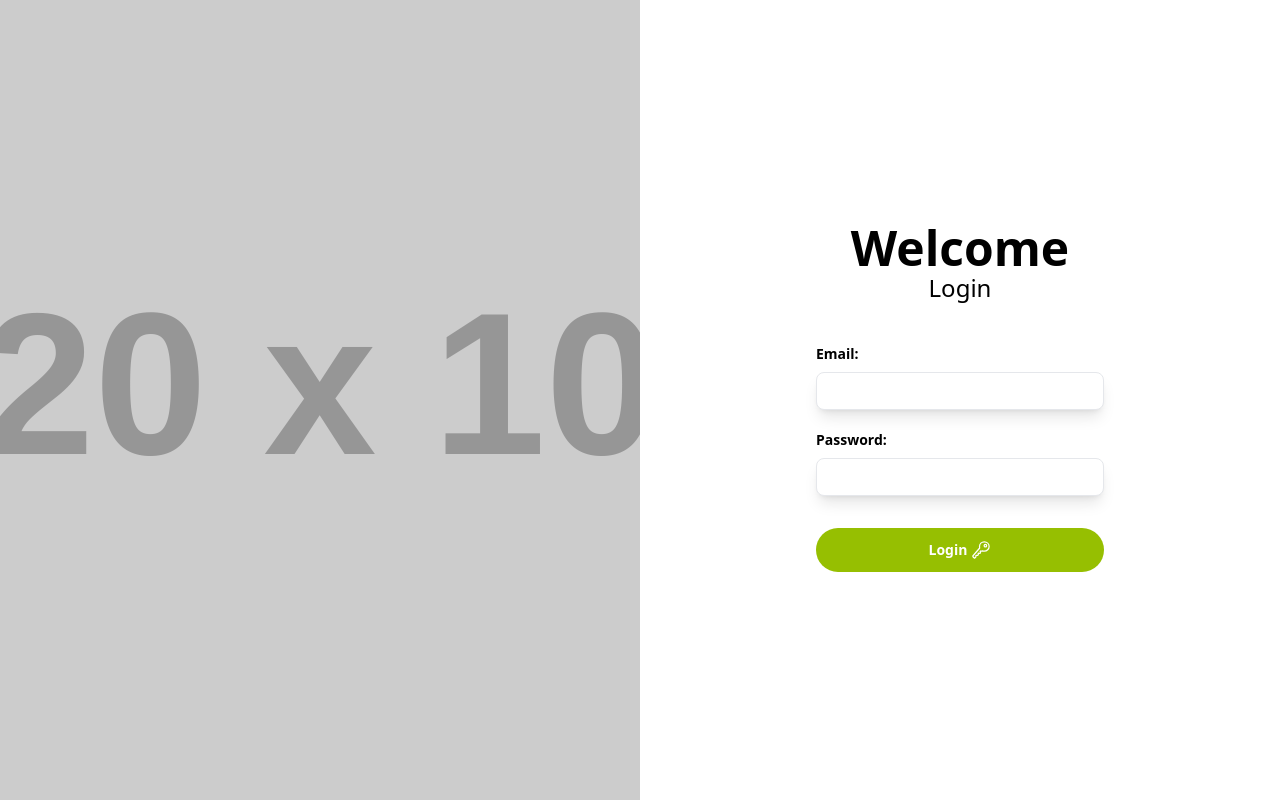
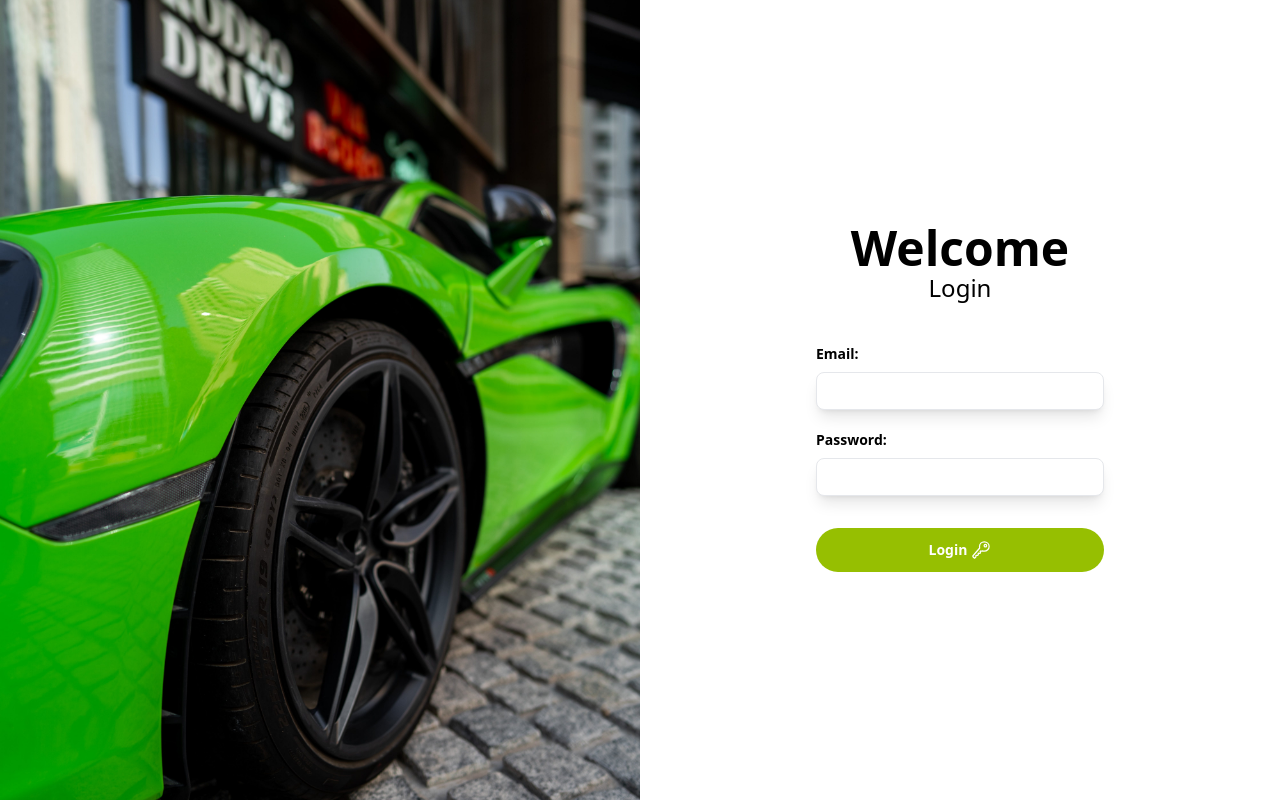
Before and after one commit to Rysth/REACT-AppointWheels, a React (Create React App) app: page /login in a window 1280 px wide. Built offline with nearby package versions, Linux system fonts and the light colour scheme; a web font is replaced by a local one.

Commit message:
Finish login page design.

```diff
--- a/src/components/pages/Login.jsx
+++ b/src/components/pages/Login.jsx
@@ -1,5 +1,6 @@
 import { useForm } from 'react-hook-form';
 import { IoKeyOutline } from 'react-icons/io5';
+import LoginBackground from '../../assets/images/login_background.jpg';
 
 function Login() {
   const { register, handleSubmit } = useForm();
@@ -19,7 +20,7 @@ function Login() {
       <div className="relative grid items-center justify-center h-full sm:grid-cols-2">
         <picture className="absolute top-0 bottom-0 left-0 right-0 h-full sm:relative">
           <img
-            src="https://placehold.co/1920x1080"
+            src={LoginBackground}
             alt="Portrait vehicle"
             className="object-cover w-full h-full max-h-screen brightness-50 sm:brightness-100"
           />
```
Also changed, not shown: src/assets/images/login_background.jpg (added).
